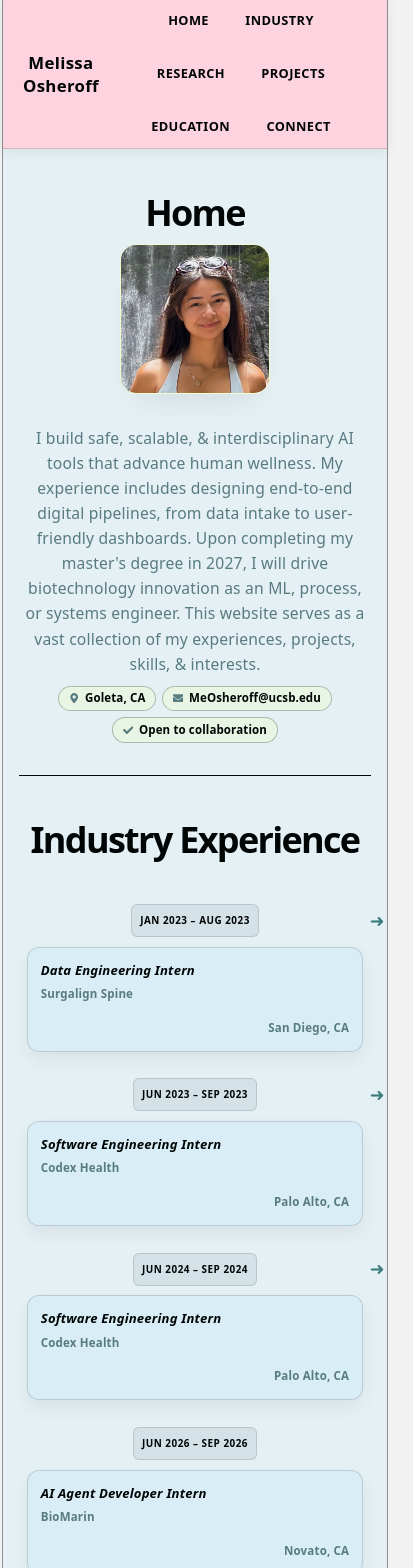
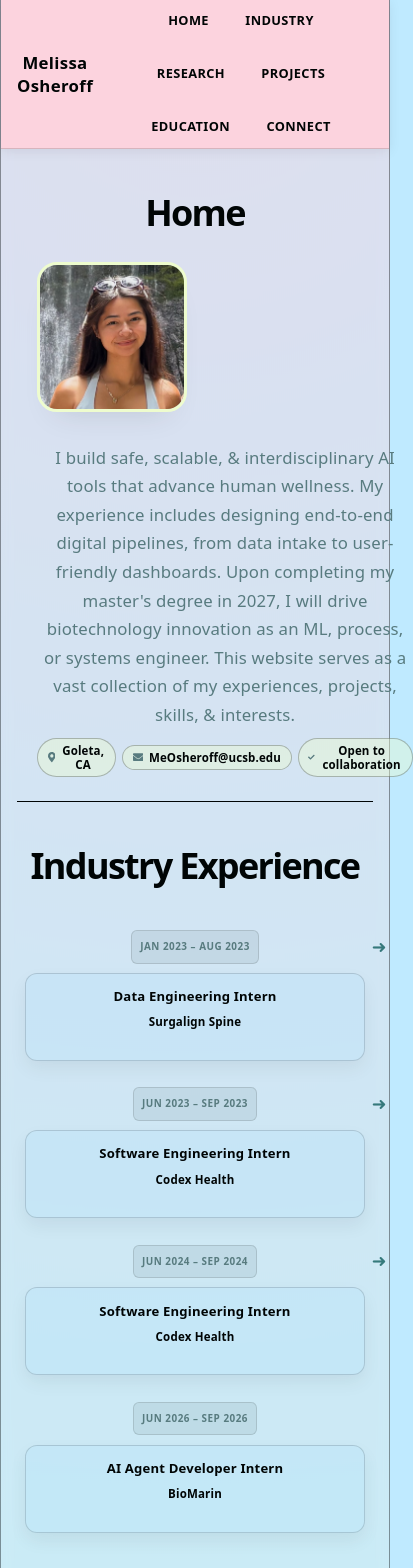
Before and after one commit to Mosherof/melissa-portfolio, a React (Vite) app: page / in a window 390 px wide. Shown: the top 1568 px of the page, 413 px wide, since content can reach past the window. Built offline with nearby package versions, Linux system fonts and the light colour scheme.

Commit message:
Revert "Clean experience"

```diff
--- a/src/App.css
+++ b/src/App.css
@@ -97,7 +97,6 @@
   border: 1px solid rgba(0, 5, 5, 0.12);
   border-radius: 6px;
   padding: 0.25rem 0.5rem;
-  color:#000505;
 }
 
 .timeline-location {
@@ -121,38 +120,10 @@
 .timeline-summary-block {
   display: flex;
   flex-direction: column;
-  gap: 0rem;
-}
-
-/* Grid used inside timeline summary blocks */
-.timeline-summary-block .grid-container {
-  display: grid;
-  grid-template-columns: repeat(2, minmax(0, 1fr));
-  gap: 0.65rem;
-  width: 100%;
-  align-items: start;
-  justify-content: space-between;
-
-}
-
-.timeline-summary-block .grid-item-left{
-  min-width: 0;
-  text-align: left;
-}
-
-.timeline-summary-block .grid-item-right{
-  min-width: 0;
-  text-align: right;
-}
-
-@media (max-width: 600px) {
-  .timeline-summary-block .grid-container {
-    grid-template-columns: 1fr;
-  }
+  gap: 0.12rem;
 }
 
 .timeline-card h3 {
-  text-align: left;
   margin: 0;
   font-size: 0.82rem;
   color: var(--text-h);
@@ -162,7 +133,7 @@
   margin: 0;
   font-size: 0.72rem;
   font-weight: 700;
-
+  color: var(--text);
 }
 
 .timeline-details {
@@ -189,10 +160,6 @@
   color: var(--text);
   line-height: 1.45;
   font-size: 0.72rem;
-}
-
-.timeline-summary-block h3{
-  font-style: italic;
 }
 
 .timeline-summary-list {
@@ -232,7 +199,7 @@
 .education-grid {
   display: grid;
   grid-template-columns: repeat(auto-fit, minmax(260px, 1fr));
-  gap: 1rem;
+  gap: 1.25rem;
   margin-top: 1rem;
 }
 
@@ -405,7 +372,6 @@ section:first-of-type {
   justify-content: space-between;
   gap: 1rem;
   min-height: 64px;
-  padding: 0 0.25rem;
 }
 
 .brand-name {
@@ -446,11 +412,9 @@ section:first-of-type {
   display: flex;
   flex-direction: column;
   gap: 25px;
-
   place-content: center;
   place-items: center;
   flex-grow: 1;
-  width: 100%;
   padding: 2rem 1.5rem;
 
   @media (max-width: 1024px) {
@@ -463,8 +427,7 @@ section:first-of-type {
   display: flex;
   align-items: flex-start;
   gap: 2rem;
-  width: 100%;
-  max-width: 1200px;
+  width: min(100%, 1000px);
   text-align: left;
 }
 
@@ -477,18 +440,18 @@ section:first-of-type {
 }
 
 .profile-photo {
-  width: 9rem;
-  height: 9rem;
+  width: 185px;
+  height: 185px;
   object-fit: cover;
-  border-radius: 1rem;
-  border: 0.1rem solid #EEFCCE;
+  border-radius: 20px;
+  border: 3px solid #EEFCCE;
   box-shadow: var(--shadow);
 }
 
 .meta-tags {
   display: flex;
   flex-direction: row;
-  flex-wrap: wrap;
+  flex-wrap: nowrap;
   align-items: center;
   justify-content: flex-start;
   gap: 0.4rem;
@@ -520,8 +483,7 @@ section:first-of-type {
 }
 
 .intro-copy {
-  flex: 1 1 0;
-  width: 100%;
+  flex: 1;
   min-width: 0;
 }
 
@@ -531,16 +493,12 @@ section:first-of-type {
   margin: 0;
   font-size: 1.05rem;
   line-height: 1.7;
-  overflow-wrap: anywhere;
-  word-break: break-word;
 }
 
 @media (max-width: 768px) {
   .intro-row {
     flex-direction: column;
-    align-items: center;
     text-align: center;
-    width: 100%;
   }
 
   .profile-photo {
@@ -548,51 +506,17 @@ section:first-of-type {
     height: 150px;
   }
 
-  .intro-copy {
-    width: 100%;
-  }
-
   .intro-copy p {
     text-align: center;
-    font-size: 0.98rem;
-    line-height: 1.6;
-  }
-
-  .meta-tags {
-    justify-content: center;
-  }
-
-  .next-steps {
-    padding: 0.5rem;
-  }
-
-  .next-steps > div {
-    padding: 20px 16px;
-  }
-
-  .next-steps ul {
-    flex-wrap: wrap;
-    width: 100%;
-  }
-
-  .next-steps ul li {
-    width: 100%;
-  }
-
-  .next-steps ul a {
-    width: 100%;
-    justify-content: center;
-    box-sizing: border-box;
-    white-space: nowrap;
   }
 }
 
 .next-steps {
-  /* display: flex; */
+  display: flex;
   border-top: 1px solid #000505;
-  /* border-radius: 18px; */
+  border-radius: 18px;
   text-align: left;
-  /* background: #A0DDFF33; */
+  background: #A0DDFF33;
   box-shadow: var(--shadow);
 
   & > div {
@@ -605,7 +529,8 @@ section:first-of-type {
 
   .icon {
     margin-bottom: 16px;
-    width: 15%;
+    width: 22px;
+    height: 22px;
     fill: var(--text-soft);
   }
 
@@ -630,8 +555,8 @@ section:first-of-type {
     color: var(--text-h);
     font-size: 16px;
     border-radius: 12px;
-    background: #BFEAFF;
-    border: 1px solid #587B7F;
+    background: #FCD3DE66;
+    border: 1px solid #00050520;
     display: flex;
     padding: 6px 12px;
     align-items: center;
@@ -644,5 +569,58 @@ section:first-of-type {
       transform: translateY(-1px);
       background: #FCD3DE99;
     }
+
+    .button-icon {
+      height: 18px;
+      width: 18px;
+      fill: var(--text-soft);
+    }
+  }
+
+  @media (max-width: 1024px) {
+    margin-top: 20px;
+    flex-wrap: wrap;
+    justify-content: center;
+
+    li {
+      flex: 1 1 calc(50% - 8px);
+    }
+
+    a {
+      width: 100%;
+      justify-content: center;
+      box-sizing: border-box;
+    }
   }
 }
+
+#spacer {
+  height: 88px;
+  border-top: 1px solid var(--border);
+  @media (max-width: 1024px) {
+    height: 48px;
+  }
+}
+
+.ticks {
+  position: relative;
+  width: 100%;
+
+  &::before,
+  &::after {
+    content: '';
+    position: absolute;
+    top: -4.5px;
+    border: 5px solid transparent;
+  }
+
+  &::before {
+    left: 0;
+    border-left-color: var(--border);
+  }
+
+  &::after {
+    right: 0;
+    border-right-color: var(--border);
+  }
+}
--- a/src/App.jsx
+++ b/src/App.jsx
@@ -39,7 +39,7 @@ const industryExperience = [
     role: 'AI Agent Developer Intern',
     company: 'BioMarin',
     location: 'Novato, CA',
-    summary: 'Developed AI-powered workflows for technical operations on the Systems, Process, & Delivery Team.',
+    summary: 'Developed AI-powered workflows for technical operations and process improvement in a regulated biotech environment.',
     highlights: [
       'Built and refined Microsoft Copilot agents for document intake, knowledge retrieval, and technical writing support across operational workflows.',
       'Worked with cross-functional stakeholders to define use cases, validate performance, and shape deployment-ready AI solutions.',
@@ -84,7 +84,7 @@ const researchExperience = [
   {
     period: 'Feb 2025 – Mar 2026',
     role: 'Research Intern',
-    company: 'Price Lab, Buck Institute',
+    company: 'Price Lab, Buck Institute for Research on Aging',
     location: 'Novato, CA',
     summary: 'Expanded a biology-focused AI interface and built analytical tools to study health predictors and intervention effects.',
     highlights: [
@@ -106,7 +106,7 @@ const researchExperience = [
   {
     period: 'Jun 2022 – Dec 2022',
     role: 'Research Assistant',
-    company: 'Majithia Lab, UCSD',
+    company: 'Majithia Lab, UC San Diego',
     location: 'San Diego, CA',
     summary: 'Applied machine learning and computational methods to study biomedical patterns and health-related data structures.',
     highlights: [
@@ -205,7 +205,7 @@ function App() {
     <>
       <header className="topbar">
         <div className="topbar-inner">
-          <a href="#center" className="brand-name"> Melissa Osheroff</a>
+          <a href="#center" className="brand-name">Melissa Osheroff</a>
           <nav className="topnav" aria-label="Primary navigation">
             {navItems.map((item, index) => (
               <a
@@ -219,8 +219,8 @@ function App() {
           </nav>
         </div>
       </header>
-            {/* id="center" */}
-      <section>
+
+      <section id="center">
         <h1>Home</h1>
         <div className="intro-row">
           <div className="profile-image-wrap">
@@ -277,36 +277,60 @@ function App() {
         </div>
       </section>
 
-
+      <div className="ticks"></div>
 
       <section id="connect" className="next-steps" aria-label="Connect with Melissa">
-
-          <h2>Let's Connect!</h2>
-          {/* <p>Keep in touch for potential opportunities!</p> */}
+        <div id="social">
+          <svg className="icon" role="presentation" aria-hidden="true">
+            <use href="/icons.svg#social-icon"></use>
+          </svg>
+          <h2>Let's Connect</h2>
+          <p>Keep in touch for potential opportunities!</p>
           <ul>
             <li>
               <a href="https://github.com/Mosherof" target="_blank">
                 <BsGithub size={30} color="#24292e" />
+                <svg
+                  className="button-icon"
+                  role="presentation"
+                  aria-hidden="true"
+                >
+                  <use href="/icons.svg#github-icon"></use>
+                </svg>
                 GitHub
               </a>
             </li>
             <li>
               <a href="https://www.linkedin.com/in/melissaosheroff/" target="_blank">
                 <FaLinkedin size={30} color="#0a66c2" />
+                <svg
+                  className="button-icon"
+                  role="presentation"
+                  aria-hidden="true"
+                >
+                  <use href="/icons.svg#linkedin-icon"></use>
+                </svg>
                 LinkedIn
               </a>
             </li>
             <li>
               <a href="https://drive.google.com/file/d/1N8Lpl-OH1TEq7q3bnsLU5X35h6PVAFIJ/view?usp=sharing" target="_blank">
-                <BiSpreadsheet size={30}  color="#587B7F"/>
+                <BiSpreadsheet size={30}/>
+                <svg
+                  className="button-icon"
+                  role="presentation"
+                  aria-hidden="true"
+                >
+                  <use href="/icons.svg#gmail-icon"></use>
+                </svg>
                 Resume
               </a>
             </li>
           </ul>
-
+        </div>
       </section>
 
-
+      <div className="ticks"></div>
       <section id="spacer"></section>
     </>
   )
--- a/src/ExperienceTimeline.jsx
+++ b/src/ExperienceTimeline.jsx
@@ -10,20 +10,15 @@ export default function ExperienceTimeline({ entries }) {
           <article className="timeline-card">
 
             <div className="timeline-summary-block">
-              <h3 >{entry.role}</h3>
-
-                  <div className="grid-container">
-                  <div className="grid-item-left">
-                    <p className="timeline-company">{entry.company}</p>
-                  </div>
-                  <div className="grid-item-right">
-                    <p className="timeline-company" >{entry.location}</p>
-                  </div>
-                </div>
+              <h3>{entry.role}</h3>
+              <p className="timeline-company">{entry.company}</p>
             </div>
 
 
             <div className="timeline-details">
+              <div className="timeline-header">
+                {entry.location ? <span className="timeline-location">{entry.location}</span> : null}
+              </div>
 
               {entry.summary ? (
                 <ul className="timeline-highlights timeline-summary-list">
--- a/src/index.css
+++ b/src/index.css
@@ -16,15 +16,15 @@
   --social-bg: #FCD3DE66;
   --shadow: #0005051F 0 18px 32px -18px;
 
-  --sans: system-ui, 'Segoe UI', Inter, sans-serif;
-  --heading: system-ui, 'Segoe UI', Inter, sans-serif;
+  --sans: system-ui, 'Segoe UI', Roboto, sans-serif;
+  --heading: system-ui, 'Segoe UI', Roboto, sans-serif;
   --mono: ui-monospace, Consolas, monospace;
 
   font: 18px/145% var(--sans);
   letter-spacing: 0.18px;
   color-scheme: light;
   color: var(--text);
-  background: var(--code-bg);
+  background: var(--bg);
   font-synthesis: none;
   text-rendering: optimizeLegibility;
   -webkit-font-smoothing: antialiased;
@@ -46,14 +46,14 @@ html {
 body {
   margin: 0;
   min-height: 100vh;
-  /* background:
+  background:
     radial-gradient(circle at top, #FCD3DEB3 0%, transparent 24%),
-    linear-gradient(180deg, var(--code-bg) 0%, var(--code-bg) 100%); */
+    linear-gradient(180deg, var(--bg) 0%, var(--bg-strong) 100%);
   color: var(--text);
 }
 
 #root {
-  width: 99%;
+  width: 1200px;
   max-width: 100%;
   margin: 0 auto;
   text-align: center;
@@ -63,7 +63,7 @@ body {
   flex-direction: column;
   box-sizing: border-box;
   background: rgba(191, 234, 255, 0.25);
-  backdrop-filter: blur(2px);
+  backdrop-filter: blur(6px);
 }
 
 h1,
```
